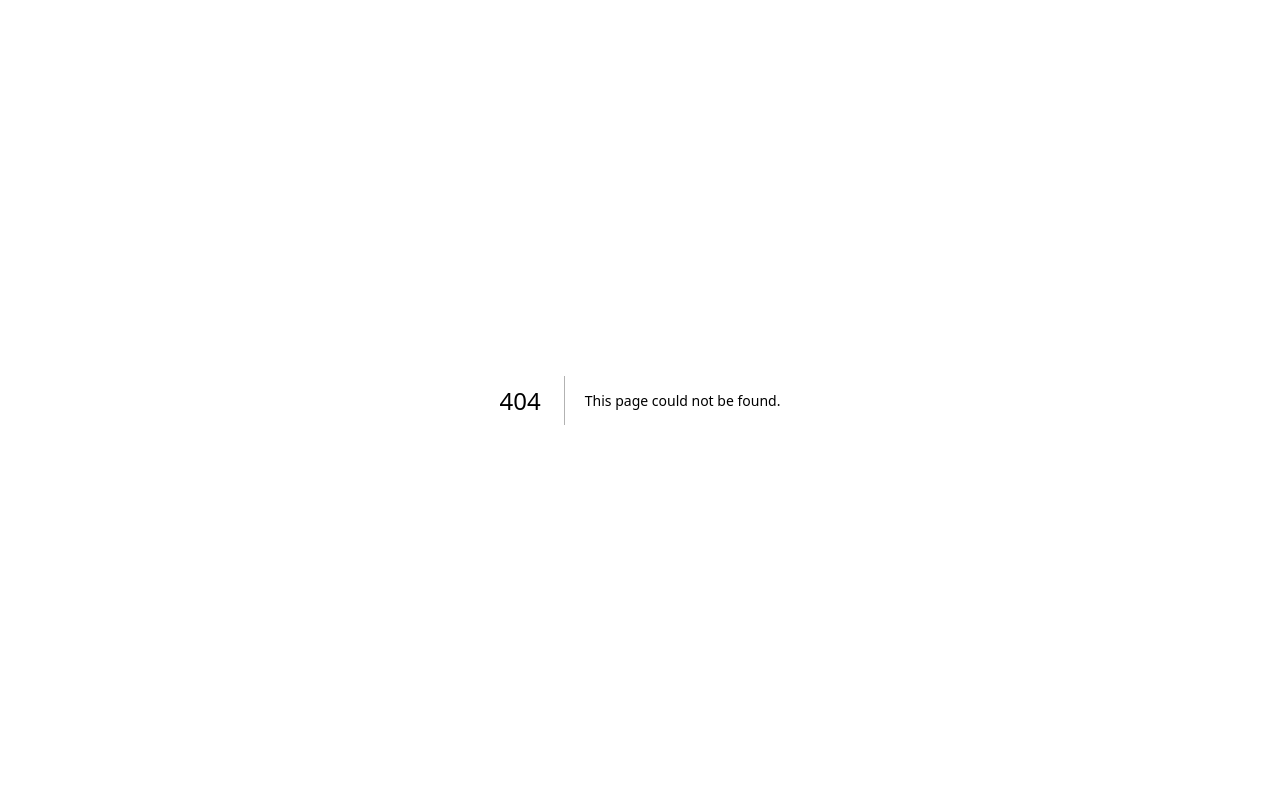
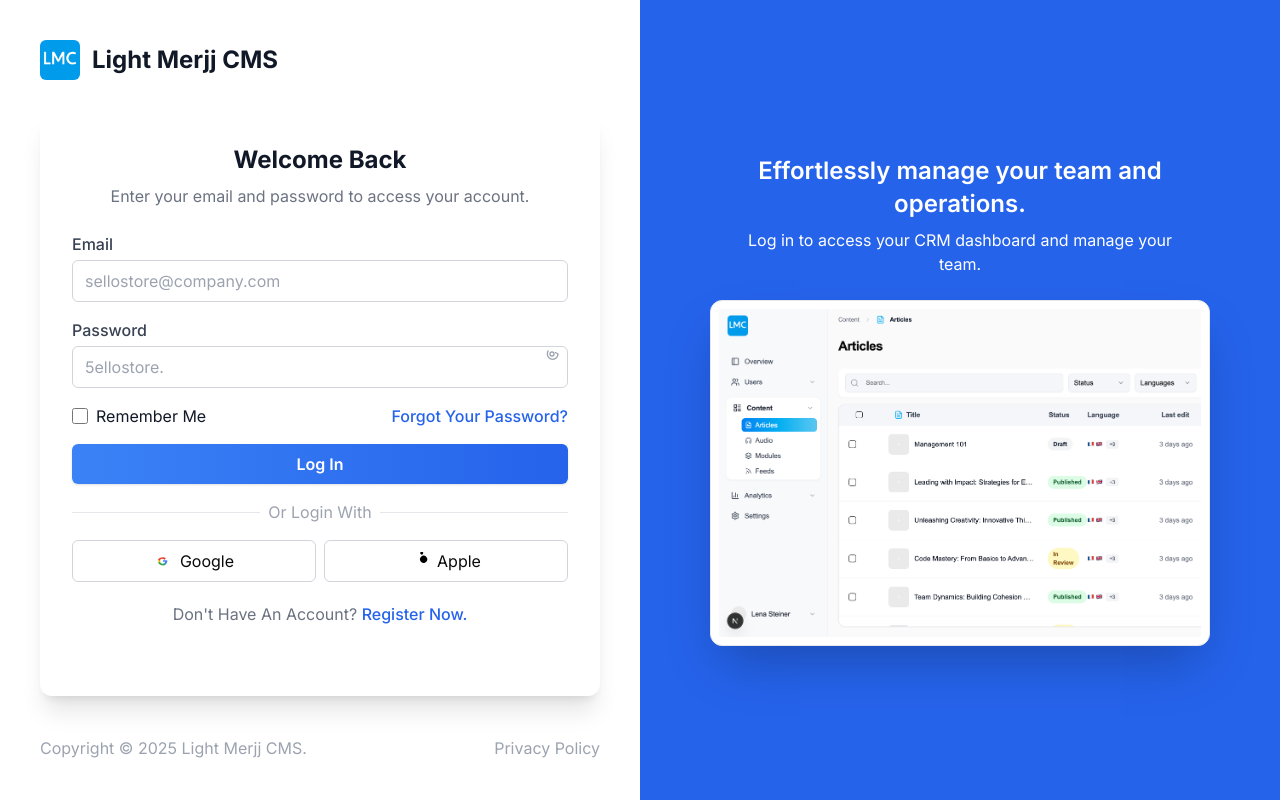
Before and after one commit to Yolxander/content-creator, a Next.js app: page /auth in a window 1280 px wide. Before the commit this address had no page. Built offline with nearby package versions, Linux system fonts and the light colour scheme.

Commit message:
auth basic set up

```diff
--- /dev/null
+++ b/app/auth/page.tsx
@@ -0,0 +1,132 @@
+'use client';
+
+import { useState } from 'react';
+import { useRouter } from 'next/navigation';
+import Image from 'next/image';
+
+export default function AuthPage() {
+  const [isLogin, setIsLogin] = useState(true);
+  const [email, setEmail] = useState('');
+  const [password, setPassword] = useState('');
+  const [showPassword, setShowPassword] = useState(false);
+  const router = useRouter();
+
+  const handleSubmit = async (e: React.FormEvent) => {
+    e.preventDefault();
+    // TODO: Implement authentication logic
+    console.log('Form submitted:', { email, password });
+  };
+
+  return (
+    <div className="min-h-screen flex items-center justify-center bg-gray-100">
+      <div className="w-full max-full bg-white flex overflow-hidden">
+        {/* Left Side - Auth Form */}
+        <div className="w-full md:w-1/2 flex flex-col justify-between p-10 h-screen">
+          {/* Logo */}
+          <div className="flex items-center mb-8">
+            <Image src="/logo/lmc-logo.png" alt="Sellora Logo"  className='w-10 h-10 rounded-md' width={40} height={40} />
+            <span className="ml-3 text-2xl font-bold text-gray-900">Light Merjj CMS</span>
+          </div>
+
+          {/* Form */}
+          <div className="flex-1 flex flex-col justify-center items-center">
+            <div className="w-full max-w-2xl bg-white rounded-xl shadow-xl p-8 h-full">
+              <h2 className="text-2xl font-bold text-gray-900 mb-2 text-center">Welcome Back</h2>
+              <p className="text-gray-500 mb-6 text-center text-base">Enter your email and password to access your account.</p>
+              <form className="space-y-4">
+                <div>
+                  <label htmlFor="email" className="block text-bas font-medium text-gray-700 mb-1">Email</label>
+                  <input
+                    id="email"
+                    name="email"
+                    type="email"
+                    autoComplete="email"
+                    required
+                    placeholder="sellostore@company.com"
+                    className="w-full px-3 py-2 border border-gray-300 rounded-md focus:outline-none focus:ring-2 focus:ring-blue-500 text-gray-900 bg-white text-base"
+                  />
+                </div>
+                <div className="relative">
+                  <label htmlFor="password" className="block text-bas font-medium text-gray-700 mb-1">Password</label>
+                  <input
+                    id="password"
+                    name="password"
+                    type={showPassword ? 'text' : 'password'}
+                    autoComplete="current-password"
+                    required
+                    placeholder="5ellostore."
+                    className="w-full px-3 py-2 border border-gray-300 rounded-md focus:outline-none focus:ring-2 focus:ring-blue-500 text-gray-900 bg-white pr-10 text-base"
+                  />
+                  <button
+                    type="button"
+                    onClick={() => setShowPassword((v) => !v)}
+                    className="absolute right-2 top-7 text-gray-400 hover:text-gray-700 focus:outline-none"
+                    tabIndex={-1}
+                    aria-label={showPassword ? 'Hide password' : 'Show password'}
+                  >
+                    {showPassword ? (
+                      <svg xmlns="http://www.w3.org/2000/svg" className="h-4 w-4" fill="none" viewBox="0 0 24 24" stroke="currentColor"><path strokeLinecap="round" strokeLinejoin="round" strokeWidth={2} d="M13.875 18.825A10.05 10.05 0 0112 19c-5.523 0-10-4.477-10-10 0-1.657.336-3.236.938-4.675M15 12a3 3 0 11-6 0 3 3 0 016 0zm6.062-4.675A9.956 9.956 0 0122 9c0 5.523-4.477 10-10 10a9.956 9.956 0 01-4.675-.938" /></svg>
+                    ) : (
+                      <svg xmlns="http://www.w3.org/2000/svg" className="h-4 w-4" fill="none" viewBox="0 0 24 24" stroke="currentColor"><path strokeLinecap="round" strokeLinejoin="round" strokeWidth={2} d="M15 12a3 3 0 11-6 0 3 3 0 016 0zm2.21-2.21A8.962 8.962 0 0121 12c0 4.418-3.582 8-8 8s-8-3.582-8-8c0-1.657.336-3.236.938-4.675" /></svg>
+                    )}
+                  </button>
+                </div>
+                <div className="flex items-center justify-between">
+                  <div className="flex items-center">
+                    <input id="remember-me" name="remember-me" type="checkbox" className="h-4 w-4 text-blue-600 focus:ring-blue-500 border-gray-300 rounded" />
+                    <label htmlFor="remember-me" className="ml-2 block text-bas text-gray-900">Remember Me</label>
+                  </div>
+                  <div className="text-bas">
+                    <a href="#" className="font-medium text-blue-600 hover:text-blue-500">Forgot Your Password?</a>
+                  </div>
+                </div>
+                <button
+                  type="submit"
+                  className="w-full py-2 rounded-md bg-gradient-to-r from-blue-500 to-blue-600 text-white font-semibold text-base shadow hover:from-blue-600 hover:to-blue-700 transition"
+                >
+                  Log In
+                </button>
+                <div className="flex items-center my-3">
+                  <div className="flex-grow border-t border-gray-200"></div>
+                  <span className="mx-2 text-gray-400 text-bas">Or Login With</span>
+                  <div className="flex-grow border-t border-gray-200"></div>
+                </div>
+                <div className="flex gap-2">
+                  <button type="button" className="flex-1 flex items-center justify-center gap-2 border border-gray-300 rounded-md py-2 hover:bg-gray-50 transition text-bas">
+                    <svg width="18" height="18" viewBox="0 0 48 48"><g><circle fill="#fff" cx="24" cy="24" r="24"/><path fill="#4285F4" d="M34.6 24.2c0-.7-.1-1.4-.2-2H24v4.1h6c-.3 1.5-1.3 2.7-2.7 3.5v2.9h4.4c2.6-2.4 4.1-5.9 4.1-10.5z"/><path fill="#34A853" d="M24 36c3.2 0 5.8-1.1 7.7-2.9l-4.4-2.9c-1.2.8-2.7 1.3-4.3 1.3-3.3 0-6-2.2-7-5.2h-4.5v3.2C13.8 33.7 18.5 36 24 36z"/><path fill="#FBBC05" d="M17 26.3c-.3-.8-.5-1.6-.5-2.3s.2-1.6.5-2.3v-3.2h-4.5C11.6 21.1 12 22.5 12 24s-.4 2.9-1.5 5.5l4.5-3.2z"/><path fill="#EA4335" d="M24 18.7c1.7 0 3.2.6 4.3 1.7l3.2-3.2C29.8 15.1 27.2 14 24 14c-5.5 0-10.2 2.3-13.5 6.3l4.5 3.2c1-3 3.7-5.2 7-5.2z"/></g></svg>
+                    Google
+                  </button>
+                  <button type="button" className="flex-1 flex items-center justify-center gap-2 border border-gray-300 rounded-md py-2 hover:bg-gray-50 transition text-bas">
+                    <svg width="18" height="18" viewBox="0 0 24 24"><g><path d="M16.365 1.43c0 1.14-.93 2.07-2.07 2.07-1.14 0-2.07-.93-2.07-2.07C12.225.29 13.155-.64 14.295-.64c1.14 0 2.07.93 2.07 2.07z" fill="#000"/><path d="M21.43 8.13c-.07-.16-.15-.32-.23-.48-.09-.16-.18-.32-.28-.47-.1-.15-.21-.3-.32-.44-.12-.14-.24-.28-.37-.41-.13-.13-.27-.25-.41-.37-.14-.12-.29-.23-.44-.32-.15-.1-.31-.19-.47-.28-.16-.08-.32-.16-.48-.23-.17-.07-.34-.13-.52-.18-.18-.05-.36-.09-.54-.12-.18-.03-.36-.05-.54-.05-.18 0-.36.02-.54.05-.18.03-.36.07-.54.12-.18.05-.35.11-.52.18-.16.07-.32.15-.48.23-.16.09-.32.18-.47.28-.15.09-.3.2-.44.32-.14.12-.28.24-.41.37-.13.13-.25.27-.37.41-.11.14-.22.29-.32.44-.1.15-.19.31-.28.47-.08.16-.16.32-.23.48-.07.17-.13.34-.18.52-.05.18-.09.36-.12.54-.03.18-.05.36-.05.54 0 .18.02.36.05.54.03.18.07.36.12.54.05.18.11.35.18.52.07.16.15.32.23.48.09.16.18.32.28.47.1.15.21.3.32.44.12.14.24.28.37.41.13.13.27.25.41.37.14.12.29.23.44.32.15.1.31.19.47.28.16.08.32.16.48.23.17.07.34.13.52.18.18.05.36.09.54.12.18.03.36.05.54.05.18 0 .36-.02.54-.05.18-.03.36-.07.54-.12.18-.05.35-.11.52-.18.16-.07.32-.15.48-.23.16-.09.32-.18.47-.28.15-.09.3-.2.44-.32.14-.12.28-.24.41-.37.13-.13.25-.27.37-.41.11-.14.22-.29.32-.44.1-.15.19-.31.28-.47.08-.16.16-.32.23-.48.07-.17.13-.34.18-.52.05-.18.09-.36.12-.54.03-.18.05-.36.05-.54 0-.18-.02-.36-.05-.54-.03-.18-.07-.36-.12-.54-.05-.18-.11-.35-.18-.52z" fill="#000"/></g></svg>
+                    Apple
+                  </button>
+                </div>
+              </form>
+              <div className="mt-5 text-center text-bas text-gray-500">
+                Don't Have An Account?{' '}
+                <a href="#" className="text-blue-600 font-medium hover:underline">Register Now.</a>
+              </div>
+            </div>
+          </div>
+
+          {/* Footer */}
+          <div className="mt-10 flex justify-between text-bas text-gray-400">
+            <span>Copyright © 2025 Light Merjj CMS.</span>
+            <a href="#" className="hover:underline">Privacy Policy</a>
+          </div>
+        </div>
+
+        {/* Right Side - Marketing */}
+        <div className="hidden md:flex w-1/2 bg-blue-600 flex-col items-center justify-center relative p-10">
+          <div className="text-white text-2xl max-w-md font-semibold mb-6 text-center leading-snug">
+            Effortlessly manage your team and operations.<br />
+            <span className="text-base font-normal block mt-2">Log in to access your CRM dashboard and manage your team.</span>
+          </div>
+          <div className="w-full flex justify-center ">
+            <Image src="/dashbord-preview.png" alt="Dashboard Illustration" width={500} height={400} className="rounded-xl shadow-2xl border border-gray-200 bg-white p-2" />
+          </div>
+        </div>
+      </div>
+    </div>
+  );
+}
--- a/app/globals.css
+++ b/app/globals.css
@@ -3,7 +3,7 @@
 @tailwind utilities;
 
 body {
-  font-family: Arial, Helvetica, sans-serif;
+  font-family: 'Inter', 'Roboto', sans-serif;
 }
 
 @layer utilities {
--- a/app/layout.tsx
+++ b/app/layout.tsx
@@ -1,5 +1,9 @@
+import { Inter, Roboto } from 'next/font/google';
 import type { Metadata } from 'next'
 import './globals.css'
+
+const inter = Inter({ subsets: ['latin'], variable: '--font-inter' });
+const roboto = Roboto({ subsets: ['latin'], weight: ['400', '500', '700'], variable: '--font-roboto' });
 
 export const metadata: Metadata = {
   title: 'v0 App',
@@ -13,7 +17,7 @@ export default function RootLayout({
   children: React.ReactNode
 }>) {
   return (
-    <html lang="en">
+    <html lang="en" className={`${inter.variable} ${roboto.variable}`}>
       <body>{children}</body>
     </html>
   )
--- a/components/ui/MainDashboardContent.tsx
+++ b/components/ui/MainDashboardContent.tsx
@@ -221,7 +221,7 @@ export default function MainDashboardContent({ contentType = "articles" }) {
               <Upload className="w-4 h-4" />
               Import
             </Button>
-            <Button className="bg-gradient-to-r from-[#0583F2] via-[#0597F2] via-[#05AFF2] to-[#5CC8F2] text-white rounded-lg px-5 py-2 flex gap-2 shadow-none hover:brightness-110">
+            <Button className="bg-gradient-to-r from-[#0583F2] via-[#0597F2] via-[#05AFF2] to-[#0583F2] text-white rounded-lg px-5 py-2 flex gap-2 shadow-none hover:brightness-110">
               <Plus className="w-4 h-4 text-white" />
               Create
             </Button>
--- a/components/ui/SidebarNav.tsx
+++ b/components/ui/SidebarNav.tsx
@@ -55,7 +55,7 @@ export default function SidebarNav({ onContentTypeChange }: SidebarNavProps) {
               {contentItems.map(({ icon: Icon, label }) => (
                 <div
                   key={label}
-                  className={`flex items-center gap-2 px-2 py-1 rounded-lg cursor-pointer font-medium text-base transition-all ${activeContent === label.toLowerCase() ? "bg-gradient-to-r from-[#0583F2] via-[#0597F2] via-[#05AFF2] to-[#5CC8F2] text-white" : "text-gray-700 hover:bg-gray-50"}`}
+                  className={`flex items-center gap-2 px-2 py-1 rounded-lg cursor-pointer font-medium text-base transition-all ${activeContent === label.toLowerCase() ? "bg-gradient-to-r from-[#0583F2] via-[#0597F2] via-[#05AFF2] to-[#0583F2] text-white" : "text-gray-700 hover:bg-gray-50"}`}
                   onClick={() => {
                     setActiveContent(label.toLowerCase())
                     if (onContentTypeChange) onContentTypeChange(label.toLowerCase())
--- a/tailwind.config.ts
+++ b/tailwind.config.ts
@@ -88,7 +88,10 @@ const config: Config = {
   		animation: {
   			'accordion-down': 'accordion-down 0.2s ease-out',
   			'accordion-up': 'accordion-up 0.2s ease-out'
-  		}
+  		},
+  		fontFamily: {
+  			sans: ['Inter', 'Roboto', 'sans-serif'],
+  		},
   	}
   },
   plugins: [require("tailwindcss-animate")],
```
Also changed, not shown: public/dashbord-preview.png (added).
